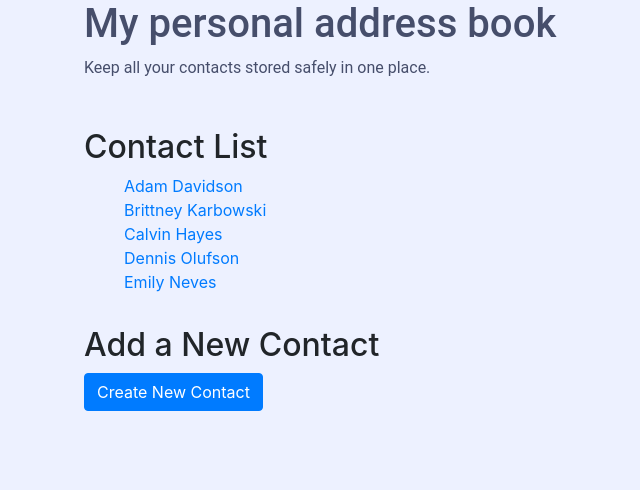
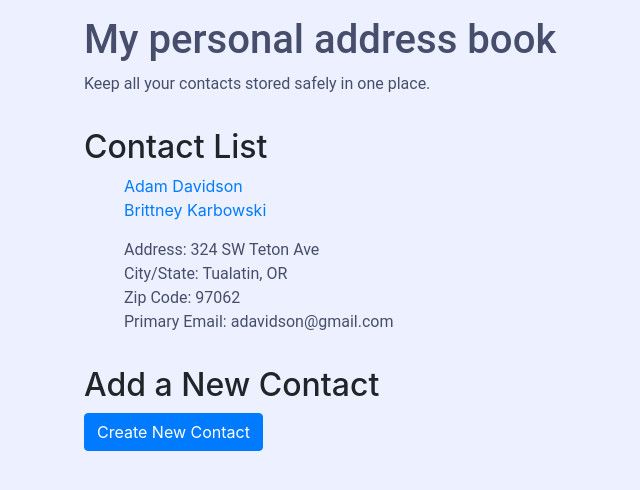
Before and after one commit to rizeup88/addressbook, a plain HTML site: page index.html in a window 1280 px wide. Both pictures are taken after a click on the link "Brittney Karbowski". Shown: the whole page, without its empty margins (1-641 px from the left). Drawn offline with Linux system fonts and the light colour scheme.

Commit message:
This commit insures that individual contacts can have their info loaded.

```diff
--- a/css/styles.css
+++ b/css/styles.css
@@ -12,15 +12,24 @@ p {
 	color: #464e6b;
 }
 
+.title {
+	padding-top: 1em;
+}
+
 .contacts {
-	padding-top: 2em;
+	padding-top: 1em;
 }
 
 .contacts .names {
 	list-style-type: none;
 }
 
-#info {
+#info1 {
+	display: none;
+	margin-top: 1em;
+}
+
+#info2 {
 	display: none;
 	margin-top: 1em;
 }
--- a/index.html
+++ b/index.html
@@ -25,21 +25,15 @@
   			<ul class="names">
   				<li>
   					<a href="#" id="contact1">Adam Davidson</a>
-  					<div id="info">
-  						<p>Address: 4583 NW Thorncroft Dr<br>City/State: Tualatin, OR<br>Zip Code: 97062<br>Primary Email: adavidson@gmail.com</p>
+  					<div id="info1">
+  						<p>Address: 4583 NW Thorncroft Dr<br>City/State: Hillsboro, OR<br>Zip Code: 97124<br>Primary Email: adavidson@gmail.com</p>
   					</div>
   				</li>
   				<li>
-  					<a href="#">Brittney Karbowski</a>
-  				</li>
-  				<li>
-  					<a href="#">Calvin Hayes</a>
-  				</li>
-  				<li>
-  					<a href="#">Dennis Olufson</a>
-  				</li>
-  				<li>
-  					<a href="#">Emily Neves</a>
+  					<a href="#" id="contact2">Brittney Karbowski</a>
+  					<div id="info2">
+  						<p>Address: 324 SW Teton Ave<br>City/State: Tualatin, OR<br>Zip Code: 97062<br>Primary Email: adavidson@gmail.com</p>
+  					</div>
   				</li>
   			</ul>
   		</div>
--- a/js/scripts.js
+++ b/js/scripts.js
@@ -1,6 +1,10 @@
 $(document).ready(function() {
   $('a#contact1').click(function() {
-  	$('#info').toggle();
+  	$('#info1').toggle();
+  });
+
+  $('a#contact2').click(function() {
+  	$('#info2').toggle();
   });
 
   $('button#open').click(function() {
```
